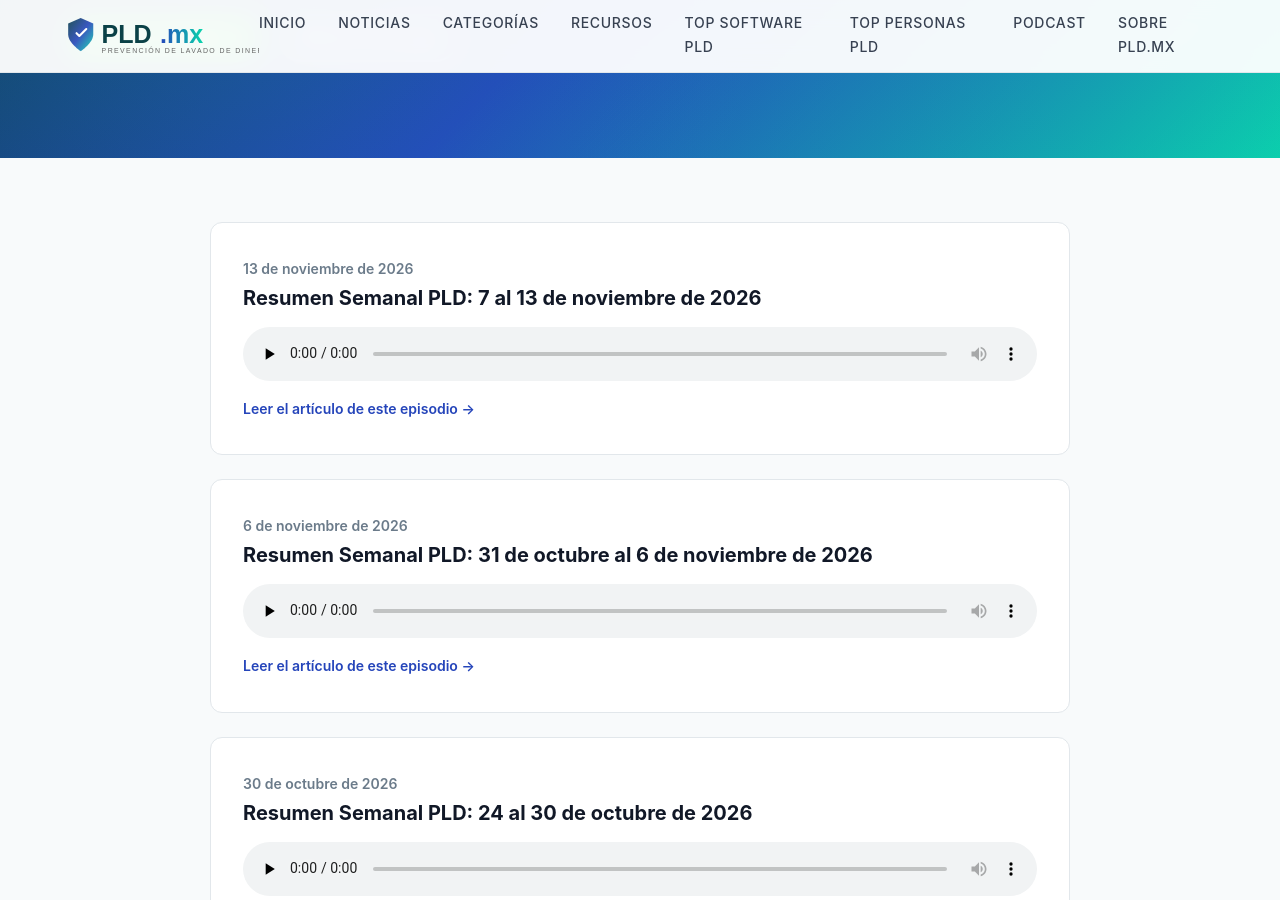
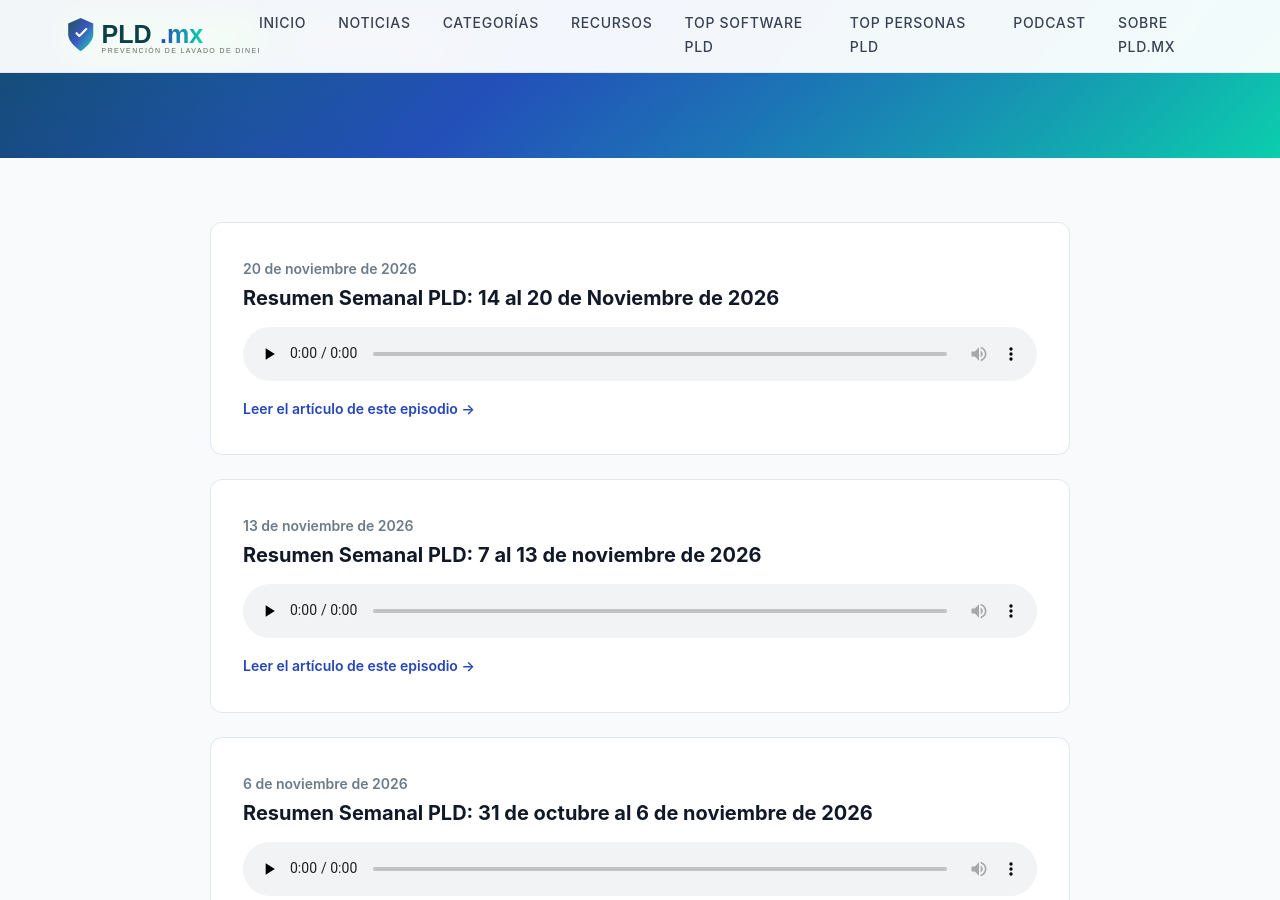
Before and after one commit to jovenjuanpirami/pld.mx, a Jekyll site: the page built from pages/podcast.html, in a window 1280 px wide and 900 px high, scrolled down 356 px. Built offline with Jekyll 4.4.1, drawn with Linux system fonts in a browser that asks for light colours; some web fonts are replaced.

Commit message:
Track new podcast episode(s)

```diff
--- a/_data/podcast_episodes.json
+++ b/_data/podcast_episodes.json
@@ -190,5 +190,11 @@
     "buzzsprout_id": 20120145,
     "published_at": "2026-11-13T10:00:00.000-05:00",
     "title": "Resumen Semanal PLD: 7 al 13 de noviembre de 2026"
+  },
+  "2026-11-20-resumen-semanal-pld": {
+    "audio_url": "https://www.buzzsprout.com/2617719/episodes/20156038-resumen-semanal-pld-14-al-20-de-noviembre-de-2026.mp3",
+    "buzzsprout_id": 20156038,
+    "published_at": "2026-11-20T10:00:00.000-05:00",
+    "title": "Resumen Semanal PLD: 14 al 20 de Noviembre de 2026"
   }
 }
```
